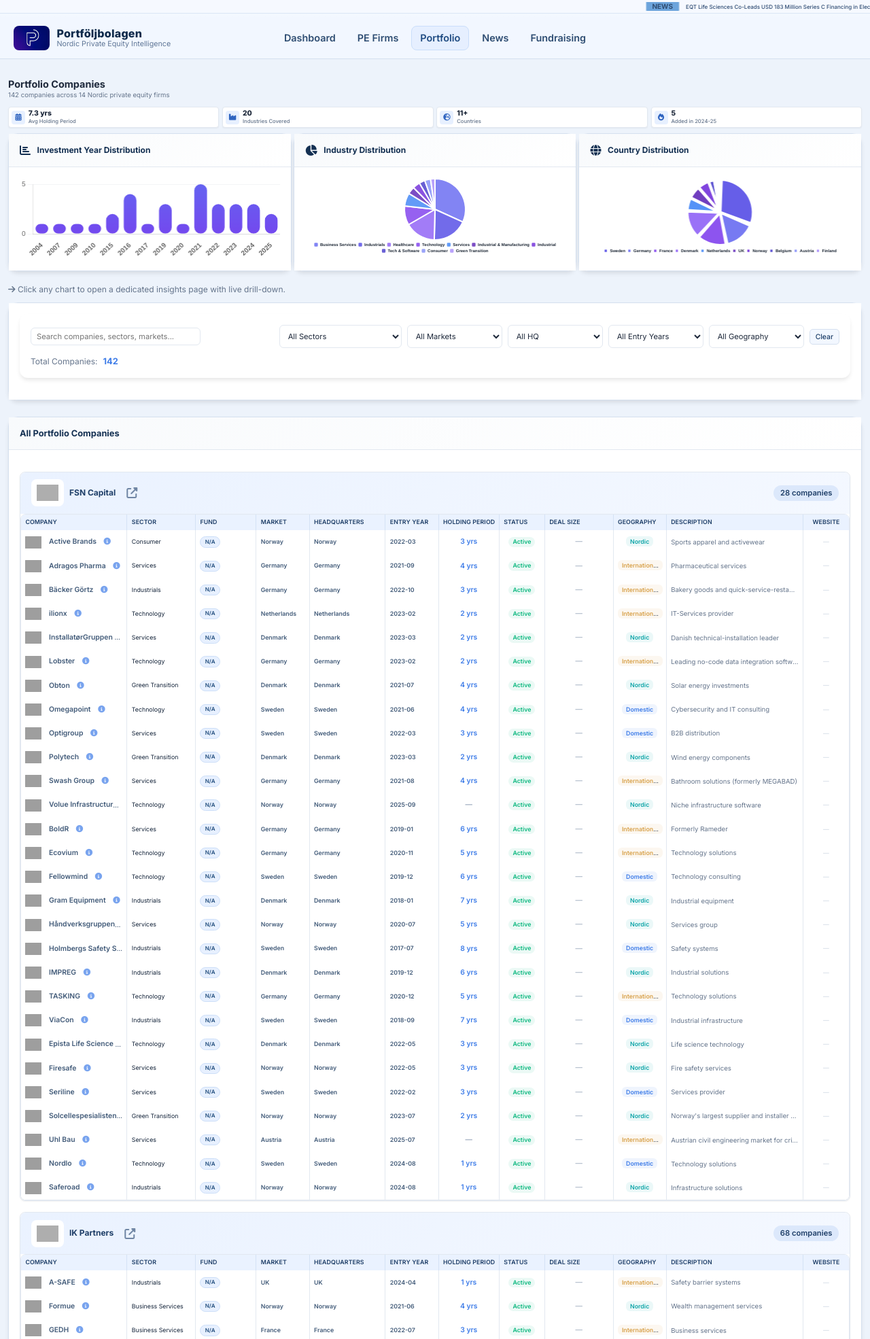
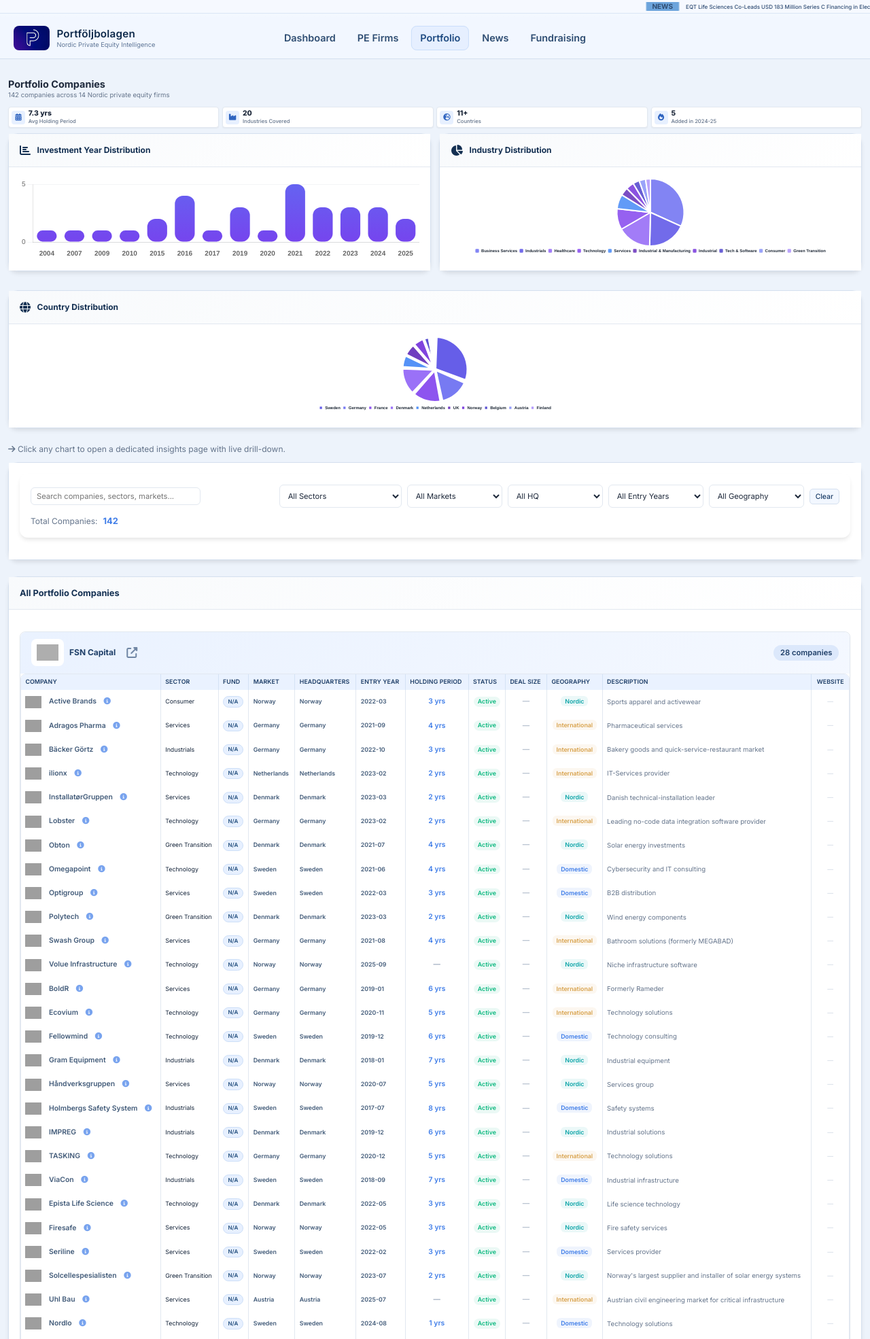
Before and after one commit to EdoardoHahnel/Portfolio-website, a Flask app: page /portfolio in a window 1280 px wide. Shown: the top 1970 px of the page at 68% size. Run offline with Flask 3, Linux system fonts and the light colour scheme; some libraries are stand-ins or nearby versions; grey boxes are pictures that could not be loaded.

Commit message:
Convert mobile nav to slide-in drawer and stabilize portfolio layout bounds.
This replaces the mobile dropdown with a right-side off-canvas menu with backdrop and scroll lock, while constraining portfolio tables/charts to prevent rightward overflow after render.

Made-with: Cursor

```diff
--- a/static/pe_theme.css
+++ b/static/pe_theme.css
@@ -36,10 +36,10 @@ body.pe-theme.modern-layout {
 }
 
 .pe-nav-shell {
-    display: grid;
-    grid-template-columns: 1fr auto 1fr;
+    position: relative;
+    display: flex;
     align-items: center;
-    gap: 16px;
+    justify-content: flex-start;
     height: 62px;
     padding: 0 20px;
 }
@@ -49,6 +49,8 @@ body.pe-theme.modern-layout {
     align-items: center;
     gap: 10px;
     justify-self: start;
+    position: relative;
+    z-index: 2;
 }
 
 .pe-mobile-toggle {
@@ -84,8 +86,8 @@ body.pe-theme.modern-layout {
 
 .pe-brand-title {
     color: #0f2a4a;
-    font-size: 1rem;
-    font-weight: 800;
+    font-size: 0.95rem;
+    font-weight: 600;
     letter-spacing: 0.015em;
     font-family: "Inter", "Segoe UI", system-ui, -apple-system, sans-serif;
     line-height: 1.1;
@@ -93,7 +95,7 @@ body.pe-theme.modern-layout {
 
 .pe-brand-subtitle {
     color: var(--pe-text-muted);
-    font-size: 0.67rem;
+    font-size: 0.58rem;
     line-height: 1;
 }
 
@@ -101,7 +103,9 @@ body.pe-theme.modern-layout {
     display: flex !important;
     align-items: center;
     gap: 0;
-    justify-self: center;
+    position: absolute;
+    left: 50%;
+    transform: translateX(-50%);
 }
 
 .pe-nav-menu {
@@ -184,6 +196,7 @@ body.pe-theme.modern-layout {
 .main-container {
     padding-top: 28px;
     overflow-y: visible;
+    overflow-x: hidden;
 }
 
 .pe-hero {
--- a/static/style.css
+++ b/static/style.css
@@ -805,7 +805,7 @@ body {
 
 .portfolio-table {
     width: 100%;
-    min-width: 1200px; /* Reduced for better mobile experience */
+    min-width: 1080px;
     border-collapse: separate;
     border-spacing: 0;
     background: var(--card-bg);
@@ -946,7 +946,6 @@ body {
 
 .portfolio-table tbody tr:hover {
     background-color: var(--bg-color);
-    transform: scale(1.01);
 }
 
 .portfolio-table tbody tr.has-description {
@@ -981,10 +980,30 @@ body {
     line-height: 1.4;
 }
 
+/* Use the same bounded page behavior as other tabs:
+   keep portfolio inside container and scroll only inside table wrapper. */
+.portfolio-container,
+.firm-section,
+.portfolio-table-wrapper {
+    max-width: 100%;
+}
+
+.portfolio-table {
+    min-width: 100%;
+    table-layout: auto;
+}
+
+.portfolio-table th,
+.portfolio-table td {
+    width: auto !important;
+    min-width: 0 !important;
+    max-width: none !important;
+}
+
 /* ===== MOBILE RESPONSIVE BREAKPOINTS ===== */
 @media (max-width: 768px) {
     .portfolio-table {
-        min-width: 1000px; /* Further reduced for mobile */
+        min-width: 100%;
     }
 
     .portfolio-table th,
@@ -1018,7 +1037,7 @@ body {
 
 @media (max-width: 480px) {
     .portfolio-table {
-        min-width: 900px; /* Even more compact for small phones */
+        min-width: 100%;
     }
 
     .portfolio-table th,
--- a/templates/base.html
+++ b/templates/base.html
@@ -67,6 +67,7 @@
 
         </div>
     </nav>
+    <div class="pe-mobile-backdrop" id="peMobileBackdrop" aria-hidden="true"></div>
 
     <!-- Main Content Area -->
     <main class="main-container">
@@ -79,19 +80,24 @@
     document.addEventListener('DOMContentLoaded', function () {
         const toggle = document.getElementById('peMobileMenuToggle');
         const nav = document.getElementById('peMobileNav');
-        if (!toggle || !nav) return;
+        const backdrop = document.getElementById('peMobileBackdrop');
+        if (!toggle || !nav || !backdrop) return;
 
         const isMobileWidth = function () {
-            return window.innerWidth <= 900;
+            return window.innerWidth <= 768;
         };
 
         const closeMenu = function () {
             nav.classList.remove('is-open');
+            backdrop.classList.remove('is-open');
+            document.body.classList.remove('pe-mobile-nav-open');
             toggle.setAttribute('aria-expanded', 'false');
         };
 
         toggle.addEventListener('click', function () {
             const isOpen = nav.classList.toggle('is-open');
+            backdrop.classList.toggle('is-open', isOpen);
+            document.body.classList.toggle('pe-mobile-nav-open', isOpen);
             toggle.setAttribute('aria-expanded', isOpen ? 'true' : 'false');
         });
 
@@ -99,20 +105,17 @@
             link.addEventListener('click', closeMenu);
         });
 
-        document.addEventListener('click', function (event) {
-            if (!isMobileWidth()) return;
-            const clickInsideMenu = nav.contains(event.target);
-            const clickToggle = toggle.contains(event.target);
-            if (!clickInsideMenu && !clickToggle) closeMenu();
-        });
+        backdrop.addEventListener('click', closeMenu);
 
         document.addEventListener('keydown', function (event) {
             if (event.key === 'Escape') closeMenu();
         });
 
         window.addEventListener('resize', function () {
-            if (window.innerWidth > 900) closeMenu();
+            if (window.innerWidth > 768) closeMenu();
         });
+
+        if (!isMobileWidth()) closeMenu();
     });
     </script>
 
--- a/templates/portfolio.html
+++ b/templates/portfolio.html
@@ -4,6 +4,40 @@
 
 {% block extra_css %}
 <script src="https://cdn.jsdelivr.net/npm/chart.js@4.4.0/dist/chart.umd.min.js"></script>
+<style>
+.portfolio-charts-grid {
+    display: grid;
+    grid-template-columns: repeat(2, minmax(0, 1fr));
+    gap: 0.75rem;
+    margin-bottom: 0.5rem;
+}
+
+.portfolio-charts-grid .portfolio-chart-card:nth-child(3) {
+    grid-column: 1 / -1;
+}
+
+.portfolio-chart-card .content-card-body {
+    overflow: hidden;
+}
+
+.content-card,
+.firm-section,
+.portfolio-table-wrapper,
+.portfolio-container {
+    max-width: 100%;
+}
+
+@media (max-width: 768px) {
+    .portfolio-charts-grid {
+        grid-template-columns: 1fr;
+    }
+
+    .portfolio-charts-grid .portfolio-chart-card:nth-child(3) {
+        grid-column: auto;
+    }
+
+}
+</style>
 {% endblock %}
 
 {% block content %}
@@ -56,7 +90,7 @@
 </div>
 
 <!-- Charts Section -->
-<div style="display: grid; grid-template-columns: 1fr 1fr 1fr; gap: 0.2rem; margin-bottom: 0.2rem;">
+<div class="portfolio-charts-grid">
     <div class="content-card portfolio-chart-card" data-chart-canvas="yearChart" data-chart-title="Investment Year Distribution">
         <div class="content-card-header">
             <h3 class="content-card-title" style="font-size: 0.55rem;">
```
Also changed, not shown: other parts of static/pe_theme.css (+56 -17 lines).
